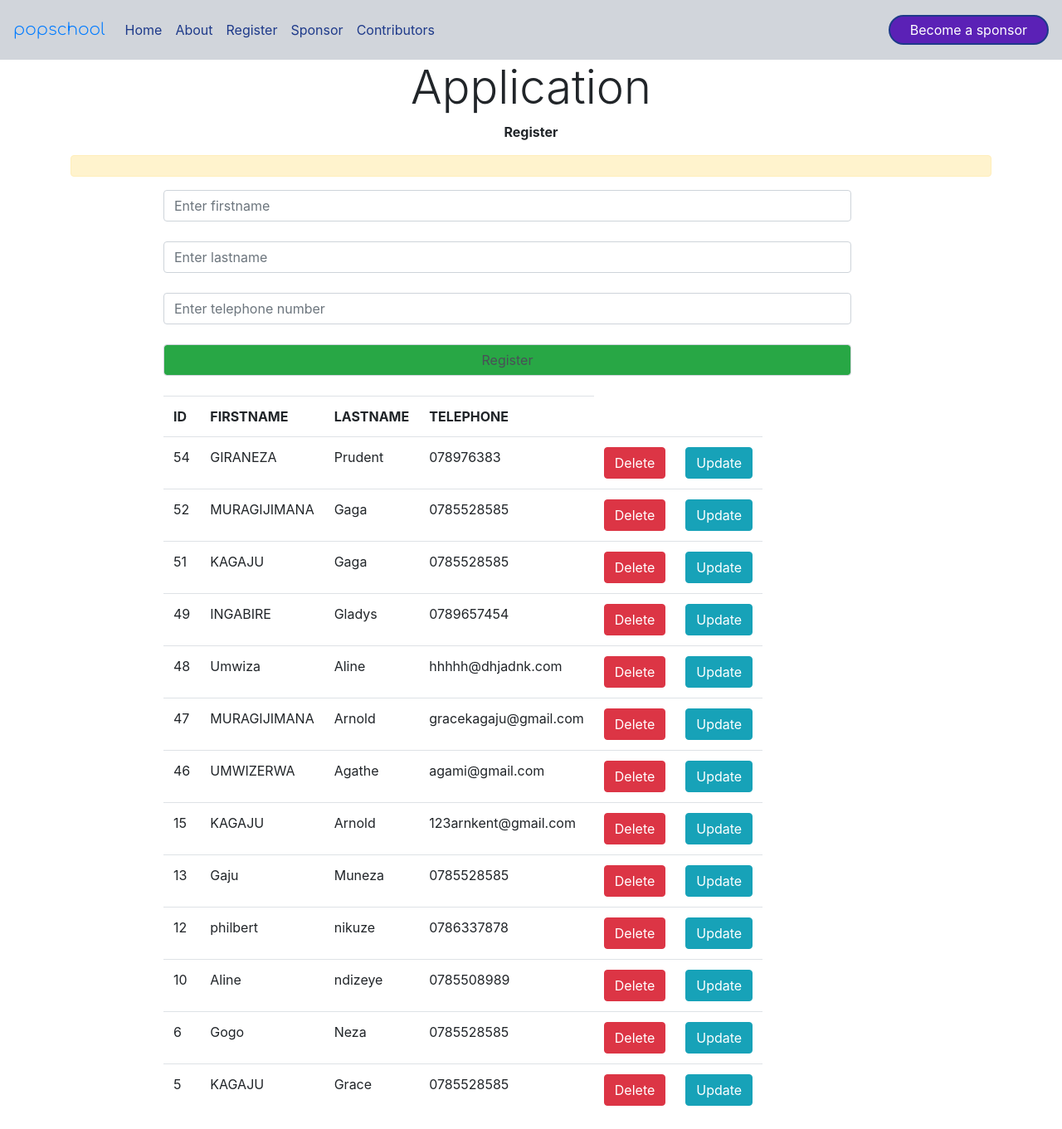
After one commit to kagajugrace/djangoapp, a Django app: page /registration/ in a window 1280 px wide. The commit adds this page. Shown: the whole page at 83% size. Run offline with Django 3.2, Linux system fonts and the light colour scheme; data comes from the database, SQL or seed files in the repository; both versions use the stored data as it was after the commit; some libraries are stand-ins or nearby versions; some web fonts are replaced.

Commit message:
first commit

```diff
--- a/Ussd/urls.py
+++ b/Ussd/urls.py
@@ -15,8 +15,11 @@ Including another URLconf
 """
 from django.contrib import admin
 from django.urls import path, include
+from rest_framework.authtoken import views
 
 urlpatterns = [
     path('admin/', admin.site.urls),
-    path('', include('home.urls'))
+    path('', include('home.urls')),
+    path('api-token-auth/', views.obtain_auth_token)
+
 ]
--- a/home/admin.py
+++ b/home/admin.py
@@ -2,3 +2,7 @@ from django.contrib import admin
 from .models import *
 # Register your models here.
 admin.site.register(Employees)
+admin.site.register(Album)
+admin.site.register(Song)
+admin.site.register(Registration)
+admin.site.register(Profile)
--- a/home/models.py
+++ b/home/models.py
@@ -1,4 +1,5 @@
 from django.db import models
+from django.contrib.auth.models import User
 
 # Create your models here.
 class Employees(models.Model):
@@ -8,3 +9,36 @@ class Employees(models.Model):
     description = models.TextField()
     def __str__(self):
         return self.firstname
+
+class Album(models.Model):
+	title = models.CharField(max_length = 30)
+	artist = models.CharField(max_length = 30)
+	genre = models.CharField(max_length = 30)
+
+	def __str__(self):
+		return self.title
+
+class Song(models.Model):
+	name = models.CharField(max_length = 100)
+	album = models.ForeignKey(Album, on_delete = models.CASCADE)
+
+	def __str__(self):
+		return self.name
+
+class Registration(models.Model):
+    firstname = models.CharField(max_length=255)
+    lastname = models.CharField(max_length=255)
+    telephone = models.CharField(max_length=255)
+    def __str__(self):
+        return self.firstname
+
+class Profile(models.Model):
+    user = models.OneToOneField(User, on_delete=models.CASCADE)
+    username = models.CharField(max_length=255)
+    country =models.CharField(max_length=255)
+    accounttype =models.CharField(max_length=255)
+    gender =models.CharField(max_length=255)
+
+
+## serializers.py - Tele
+## create a profile serializers
--- a/home/urls.py
+++ b/home/urls.py
@@ -1,10 +1,20 @@
 from django.urls import path
 from .import views
+from .views import *
 from django.conf import settings
 from django.conf.urls.static import static
 urlpatterns=[
     path('', views.welcome, name='home'),
     path('About-Us/', views.about, name='about'),
     path('ussdapp/', views.ussdapp, name='ussdapp'),
-    path('ussdmobi/', views.ussdmobi, name='ussmobi')
+    path('ussdmobi/', views.ussdmobi, name='ussmobi'),
+    path('registration/', views.registration,name='register'),
+    path('<int:id>/deleteInfos/', views.delreg,name='deleteInfos'),
+    path('<int:id>/updateInfos/', views.updatereg,name='updateInfos'),
+    path('reg/endpoint/', views.registerEndpoint,name='endpoint'),
+    path('deleteEndpoint/<int:id>/', views.deleteEndpoint,name='deleteEndpoint'),
+    path('user-login/', CustomAuthToken.as_view()),
+
+    path('account-creation/',views.accountcreation,name='accountcreation')
+
 ]+ static(settings.STATIC_URL, document_root=settings.STATIC_ROOT)
--- a/home/views.py
+++ b/home/views.py
@@ -1,12 +1,39 @@
 from django.shortcuts import render
-import africastalking
-from django.http import HttpResponse
+# import africastalking
+from .models import *
+from .serializers import *
+from django.http import HttpResponse, JsonResponse
 from django.views.decorators.csrf import csrf_exempt
+from rest_framework.parsers import JSONParser
+from rest_framework.authtoken.views import ObtainAuthToken
+from rest_framework.authtoken.models import Token
+from rest_framework.response import Response
+
+#creating
+
+class CustomAuthToken(ObtainAuthToken):
+
+    def post(self, request, *args, **kwargs):
+        serializer = self.serializer_class(data=request.data,
+                                           context={'request': request})
+        serializer.is_valid(raise_exception=True)
+        user = serializer.validated_data['user']
+        token, created = Token.objects.get_or_create(user=user)
+        return Response({
+            'token': token.key,
+            'user_id': user.pk,
+            'email': user.email,
+            'username': user.username,
+            'firstname': user.first_name,
+
+
+        })
+
 
 #initialise SDK
 username = "kagajugrace@gmail.com"
-api_key ="3e8c880168438d404cd6b56243959f9af4071030e892d15b14c513473d3e8e54"
-africastalking.initialize(username, api_key)
+# api_key ="3e8c880168438d404cd6b56243959f9af4071030e892d15b14c513473d3e8e54"
+# africastalking.initialize(username, api_key)
 
 
 # Create your views here.
@@ -97,3 +124,103 @@ def ussdmobi (request):
 
         return HttpResponse(response)
     return HttpResponse('Welcome')
+
+def registration(request):
+    # select = Registration.objects.all().filter(telephone='0785528585').order_by('-id')
+    select = Registration.objects.all().order_by('-id')     #LIFO
+    # select = Registration.objects.all()
+    if request.method =='POST':
+        firstname = request.POST['firstname']
+        lastname = request.POST['lastname']
+        telephone = request.POST['telephone']
+        insert = Registration(firstname=firstname,lastname=lastname,telephone=telephone)
+        try:
+            insert.save()
+            return render(request,'registration.html',{'message':'have been successful','data':select})
+        except:
+            return render(request,'registration.html',{'message':'have failed','data':select})
+    return render(request,'registration.html',{'data':select})
+
+def delreg(request,id):
+    select = Registration.objects.all().order_by('-id')
+    deleteInfos= Registration.objects.get(id=id).delete()
+    return render(request,'registration.html',{'delmsg':'data has been deleted','data':select})
+def updatereg(request,id):
+    select = Registration.objects.all().order_by('-id')
+    update= Registration.objects.get(id=id)
+    if request.method=='POST':
+        update.firstname= request.POST['firstname']
+        update.lastname= request.POST['lastname']
+        update.telephone= request.POST['telephone']
+        try:
+            update.save()
+            return render(request,'updateregistration.html',{'message':'data has been updated','data':select,'update':update})
+        except:
+            return render(request,'updateregistration.html',{'message':'have failed','data':select,'update':update})
+    return render(request,'updateregistration.html',{'data':select,'update':update})
+
+
+
+# # =============== Building our endpoint ==========
+
+@csrf_exempt
+def registerEndpoint(request):
+    """
+    List all code snippets, or create a new snippet.
+    """
+    if request.method == 'GET':
+        reg= Registration.objects.all()
+        serializer = RegisterSerializer(reg, many=True)
+        return JsonResponse(serializer.data, safe=False)
+
+    elif request.method == 'POST':
+        data = JSONParser().parse(request)  #request.data
+        serializer = RegisterSerializer(data=data)
+        if serializer.is_valid():
+            serializer.save()
+            return JsonResponse({'message':'successful','data':serializer.data}, status=201)
+        return JsonResponse(serializer.errors, status=400)
+
+
+#delete/put/get  single data
+
+# =======================Delete/put/get single data =====
+@csrf_exempt
+def deleteEndpoint(request,id):
+
+    if request.method == 'GET':
+        reg = Registration.objects.get(id=id)
+        serializer = RegisterSerializer(reg, many=False)
+        return JsonResponse(serializer.data, safe=False)
+
+    elif request.method == 'DELETE':
+        delete=Registration.objects.get(id=id).delete()
+        return JsonResponse({'message':'Data has been deleted'},status=409)
+
+
+    elif request.method == 'PUT':
+        data = JSONParser().parse(request)
+        reg = Registration.objects.get(id=id)
+        #/request.data
+        serializer = RegisterSerializer(reg,data=data)
+        if serializer.is_valid():
+            serializer.save()
+            return JsonResponse({'message':'successfull updated','data':serializer.data}, status=201)
+        return JsonResponse(serializer.errors, status=400)
+
+
+@csrf_exempt
+def accountcreation(request):
+
+    if request.method == 'GET':
+        reg = User.objects.all().select_related('profile')
+        serializer = UserSerializer(reg, many=True)
+        return JsonResponse(serializer.data, safe=False)
+
+    elif request.method == 'POST':
+        data = JSONParser().parse(request) #request.data
+        serializer = UserSerializer(data=data)
+        if serializer.is_valid():
+            serializer.save()
+            return JsonResponse({'message':'Account created successful'}, status=201)
+        return JsonResponse(serializer.errors, status=400)
--- a/templates/base.html
+++ b/templates/base.html
@@ -19,7 +19,7 @@ body {
         </style>
     </head>
     <body>
-        <nav class="navbar navbar-expand-md navbar-dark fixed-top bg-gray-300 p-3">
+        <nav class="navbar navbar-expand-md  fixed-top bg-gray-300 p-3">
             <a class="navbar-brand" href="#" style="font-family: 'Aclonica', sans-serif;
             font-family: 'Alata', sans-serif;
             font-family: 'Comfortaa', cursive;">popschool</a>
@@ -29,19 +29,22 @@ body {
             <div class="collapse navbar-collapse" id="navbarCollapse ">
               <ul class="navbar-nav mr-auto">
                 <li class="nav-item">
-                  <a class="nav-link px-2 text-purple-700 hover:text-blue-300" href="{% url 'home' %}" >Home</a>
+                  <a class="nav-link px-2 text-blue-900 hover:text-blue-300 " href="{% url 'home' %}" >Home</a>
                 </li>
                 <li class="nav-item">
-                  <a class="nav-link px-2 text-purple-300 hover:text-blue-300" href="{% url 'about' %}">About</a>
+                  <a class="nav-link px-2 text-blue-900 hover:text-blue-300" href="{% url 'about' %}">About</a>
                 </li>
                 <li class="nav-item">
-                  <a class="nav-link px-2 text-gray-700 font-semibold rounded hover:text-blue-300 " href="#" >Sponsor</a>
+                  <a class="nav-link px-2 text-blue-900  hover:text-blue-300 " href="{% url 'register' %}" >Register</a>
                 </li>
                 <li class="nav-item">
-                    <a class="nav-link px-2 text-gray-700 font-semibold rounded hover:text-blue-300" href="#" >Contributors</a>
+                  <a class="nav-link px-2 text-blue-900  hover:text-blue-300 " href="#" >Sponsor</a>
+                </li>
+                <li class="nav-item">
+                    <a class="nav-link px-2 text-blue-900  hover:text-blue-300" href="#" >Contributors</a>
                   </li>
               </ul>
-                <button class="bg-purple-800 text-white hover:bg-purple-800 hover:text-blue-300 py-1 px-4 border-solid border-2 border-blue-900" style="border-radius:20px;">Become a sponsor</button>
+                <button class="bg-purple-800 text-white hover:bg-blue-800 hover:text-blue-300 py-1 px-4 border-solid border-2 border-blue-900" style="border-radius:20px">Become a sponsor</button>
 
             </div>
           </nav>
--- /dev/null
+++ b/templates/registration.html
@@ -0,0 +1,37 @@
+{% extends 'base.html' %}
+{% load static %}
+
+{%block content %}
+<div class="pricing-header  text-center">
+    <h1 class="display-4">Application</h1>
+    <p class="font-bold">Register</p>
+</div>
+
+<div class="container">
+   <div class="form-group ">
+       <p class="alert alert-warning ">{{message}}</p>
+       <form method="POST" action="{% url 'register'%}" accept="" class="w-5/6 px-5  ml-16">
+           {% csrf_token %}
+           <input type="text" name="firstname" placeholder="Enter firstname" class="form-control"><br>
+           <input type="text" name="lastname" placeholder="Enter lastname" class="form-control"><br>
+           <input type="text" name="telephone" placeholder="Enter telephone number" class="form-control"><br>
+           <input type="submit" value="Register" name="register" class="form-control bg-success">
+       </form>
+
+   </div>
+
+
+<div class="table px-5  ml-16">
+ <table>
+  <tr><h1><td class="font-bold">ID</td></h1><td class="font-bold">FIRSTNAME</td><td class="font-bold">LASTNAME</td><td class="font-bold">TELEPHONE</td></tr>
+  {% for x in data %}
+  <tr><td>{{x.id}}</td><td>{{ x.firstname }}</td><td>{{ x.lastname }}</td><td>{{ x.telephone }}</td>
+  <td><a href="{% url 'deleteInfos' id=x.id %}"> <span class= "btn btn-danger">Delete</span></a></td>
+  <td><a href="{% url 'updateInfos' id=x.id %}"><span class= "btn btn-info">Update</span></td>
+</tr>
+  {% endfor %}
+ </table>
+</div>
+</div>
+
+{% endblock %}
```
Also changed, not shown: Ussd/settings.py (+22 -2 lines), home/serializers.py (added, +50 -0 lines), templates/updateregistration.html (added, +35 -0 lines), db.sqlite3, home/migrations/0002_album_registration_song.py (added), home/migrations/0003_profile.py (added), templates/about.html (line endings or trailing spaces).
